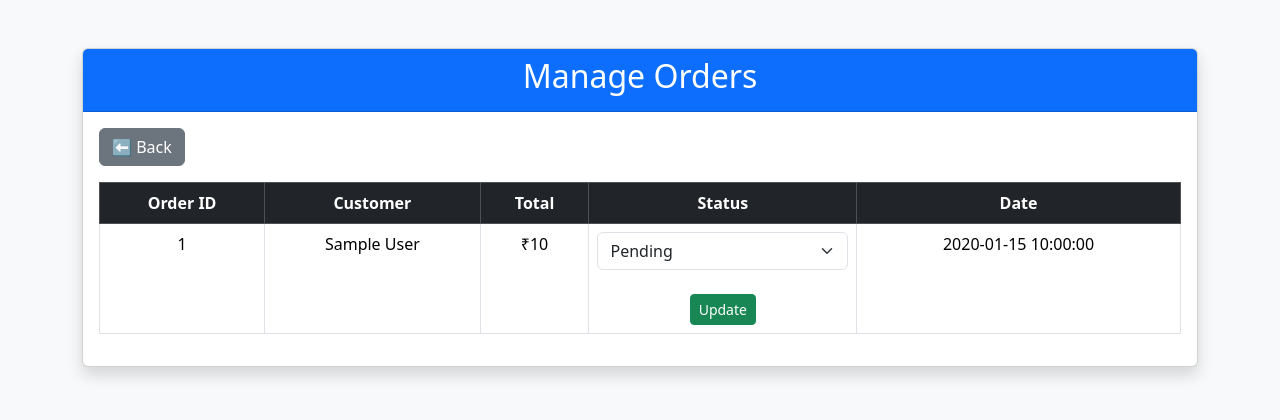
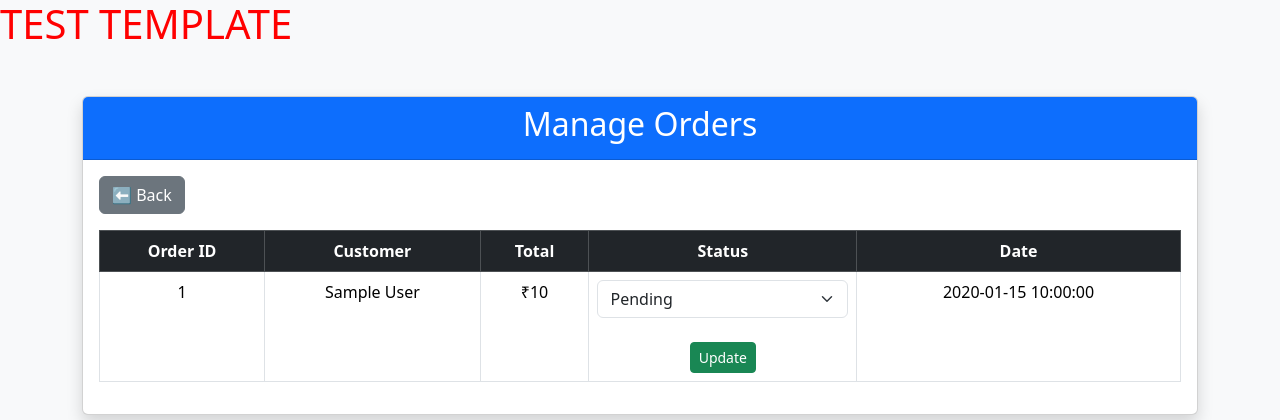
Before and after one commit to AmitBuilds79/EliteMart, a Flask app: template templates/admin_orders.html in a window 1280 px wide. Shown: the top 420 px of the page. Run offline with Flask 3, Linux system fonts and the light colour scheme; the template is opened without the code that fills it: most values are stand-ins (such as "Sample title", 1, 10 or a date in 2020).

Commit message:
Update admin_orders template

```diff
--- a/templates/admin_orders.html
+++ b/templates/admin_orders.html
@@ -6,6 +6,8 @@
 </head>
 
 <body class="bg-light">
+
+    <h1 style="color:red;">TEST TEMPLATE</h1>
 
 <div class="container mt-5">
 
```
